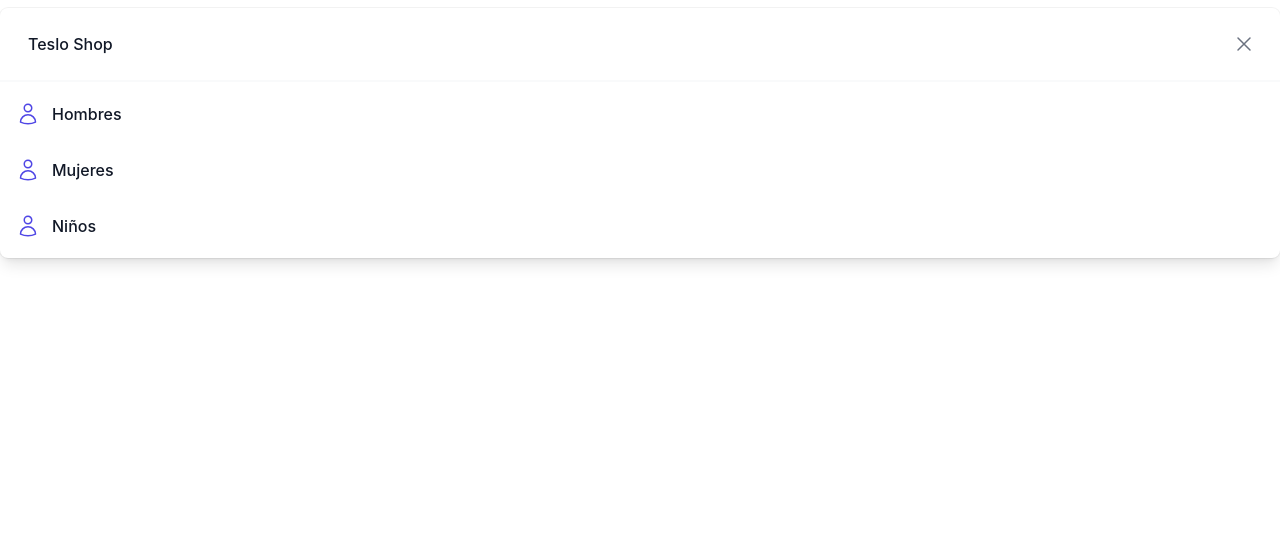
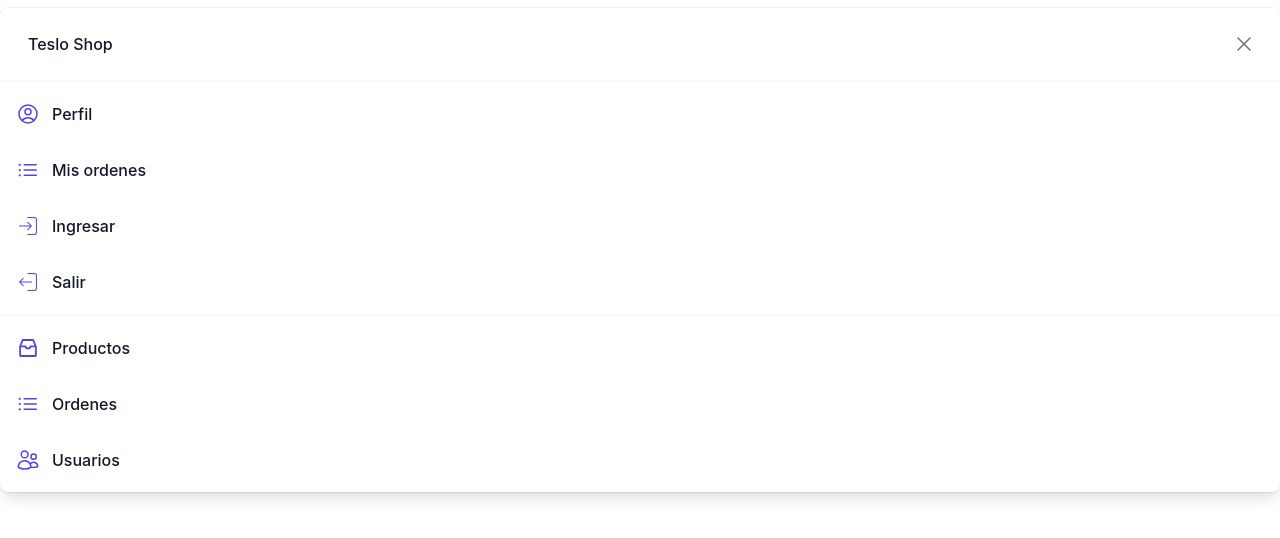
Before and after one commit to jruizsilva/05-teslo-shop, a Next.js app: page / in a window 1280 px wide. Both pictures are taken after a click on the button "Menu". Shown: the top 538 px of the page. Built offline with nearby package versions, Linux system fonts and the light colour scheme.

Commit message:
header finished and icons added

```diff
--- a/components/ui/Header.tsx
+++ b/components/ui/Header.tsx
@@ -3,9 +3,15 @@ import {
   MagnifyingGlassIcon,
   ShoppingCartIcon,
   XMarkIcon,
-  UserIcon
+  ListBulletIcon,
+  UsersIcon,
+  UserCircleIcon
 } from '@heroicons/react/24/outline'
 import { Disclosure } from '@headlessui/react'
+import { CiLogout, CiLogin } from 'react-icons/ci'
+import { MdChildCare } from 'react-icons/md'
+import { FcBusinessman, FcBusinesswoman } from 'react-icons/fc'
+import { AiOutlineInbox } from 'react-icons/ai'
 
 interface Props {}
 
@@ -44,17 +50,63 @@ export function Header(props: Props) {
                   </Disclosure.Button>
                 </div>
                 {/* Menu content */}
-                <div className='grid py-1 md:hidden'>
-                  <MenuItem label={'Hombres'} href={''} />
-                  <MenuItem label={'Mujeres'} href={''} />
-                  <MenuItem label={'Niños'} href={''} />
+                <div className='grid py-1'>
+                  <MenuItem
+                    label={'Perfil'}
+                    href={''}
+                    icon={UserCircleIcon}
+                  />
+                  <MenuItem
+                    label={'Mis ordenes'}
+                    href={''}
+                    icon={ListBulletIcon}
+                  />
+                  <div className='md:hidden'>
+                    <MenuItem
+                      label={'Hombres'}
+                      href={''}
+                      icon={FcBusinessman}
+                    />
+                    <MenuItem
+                      label={'Mujeres'}
+                      href={''}
+                      icon={FcBusinesswoman}
+                    />
+                    <MenuItem
+                      label={'Niños'}
+                      href={''}
+                      icon={MdChildCare}
+                    />
+                  </div>
+                  <MenuItem
+                    label={'Ingresar'}
+                    href={''}
+                    icon={CiLogin}
+                  />
+                  <MenuItem
+                    label={'Salir'}
+                    href={''}
+                    icon={CiLogout}
+                  />
                 </div>
 
                 {/* Menu footer */}
                 <div className='grid py-1'>
-                  <MenuItem label={'Hombres'} href={''} />
-                  <MenuItem label={'Mujeres'} href={''} />
-                  <MenuItem label={'Niños'} href={''} />
+                  <MenuItem
+                    label={'Productos'}
+                    href={''}
+                    icon={AiOutlineInbox}
+                  />
+                  <MenuItem
+                    label={'Ordenes'}
+                    href={''}
+                    icon={ListBulletIcon}
+                  />
+                  <MenuItem
+                    label={'Usuarios'}
+                    href={''}
+                    icon={UsersIcon}
+                  />
                 </div>
               </div>
             </Disclosure.Panel>
@@ -101,16 +153,18 @@ const NavItemWithIcon = ({
   )
 }
 
-interface MenuItemProps extends NavItemProps {}
+interface MenuItemProps extends NavItemProps {
+  icon: React.ElementType<any>
+}
 
-const MenuItem = ({ href, label }: MenuItemProps) => {
+const MenuItem = ({ href, label, icon: Icon }: MenuItemProps) => {
   return (
     <>
       <Link
         href={href}
         className='flex items-center rounded-md hover:bg-gray-50 p-4'
       >
-        <UserIcon className='h-6 w-6 flex-shrink-0 text-indigo-600' />
+        <Icon className='h-6 w-6 flex-shrink-0 text-indigo-600' />
         <span className='ml-3 text-base font-medium text-gray-900'>
           {label}
         </span>
--- a/package.json
+++ b/package.json
@@ -37,6 +37,7 @@
     "eslint-plugin-storybook": "^0.6.10",
     "postcss": "^8.4.21",
     "prettier-plugin-tailwindcss": "^0.2.2",
+    "react-icons": "^4.7.1",
     "storybook-dark-mode": "^2.0.5",
     "tailwindcss": "^3.2.4"
   }
```
Also changed, not shown: 1 other file (tests, documents, lock files or other folders).
